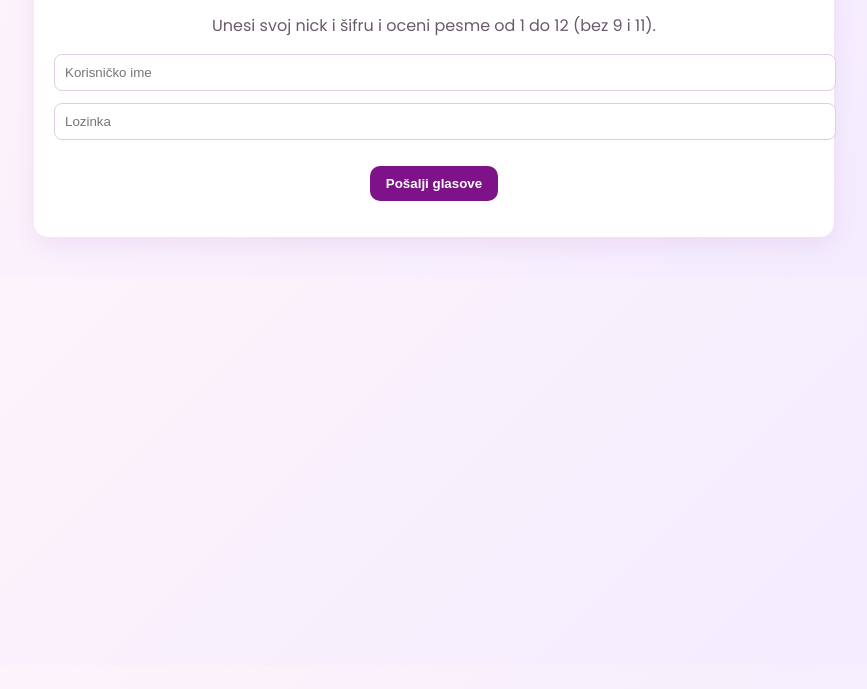
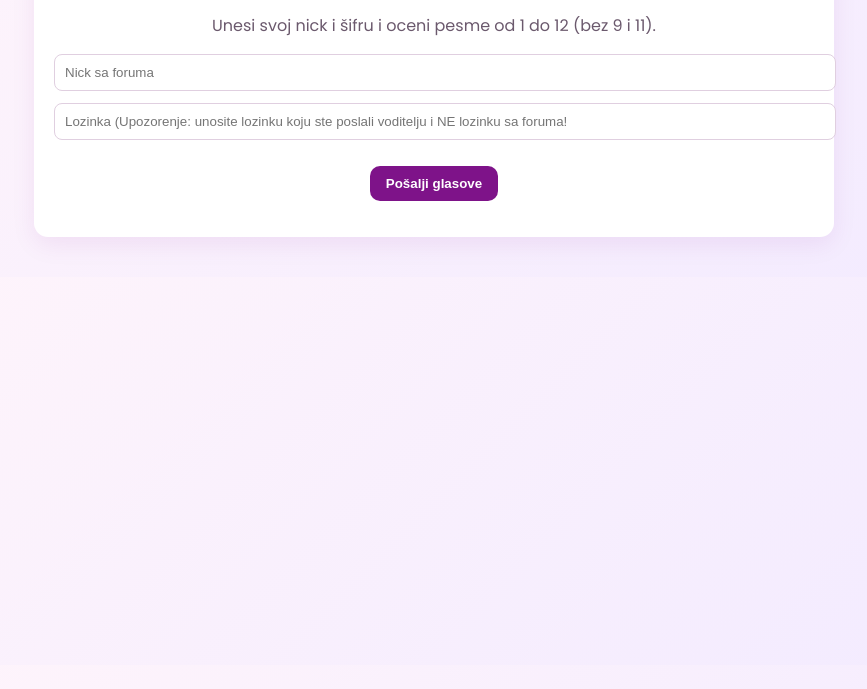
Before and after one commit to Kamado2003/Votes, a plain HTML site: page index.html in a window 1280 px wide. Shown: the part 111-800 px from the top of the page, without its empty margins (206-1073 px from the left). Drawn offline with Linux system fonts and the light colour scheme.

Commit message:
Update index.html

```diff
--- a/index.html
+++ b/index.html
@@ -28,8 +28,8 @@ button { background:#7e1389; color:#fff; border:none; padding:10px 16px; border-
   <h1>Glasanje</h1>
   <p class="desc">Unesi svoj nick i šifru i oceni pesme od 1 do 12 (bez 9 i 11).</p>
 
-  <input id="username" placeholder="Korisničko ime">
-  <input id="password" type="password" placeholder="Lozinka">
+  <input id="username" placeholder="Nick sa foruma">
+  <input id="password" type="password" placeholder="Lozinka (Upozorenje: unosite lozinku koju ste poslali voditelju i NE lozinku sa foruma!">
 
   <div id="songsContainer"></div>
 
@@ -41,7 +41,7 @@ button { background:#7e1389; color:#fff; border:none; padding:10px 16px; border-
 </div>
 
 <script>
-const GAS_BASE = "PUT YOUR WEB APP URL HERE";
+const GAS_BASE = "https://script.google.com/macros/s/AKfycbzECiyDXTr00t9krw_Rk5VQGfRNG85UC7HtJqXcG_XuAkgVAoUwAANrEagy6v0eBbGl1g/exec";
 const ALLOWED=[1,2,3,4,5,6,7,8,10,12];
 
 function createSelect(){
```
